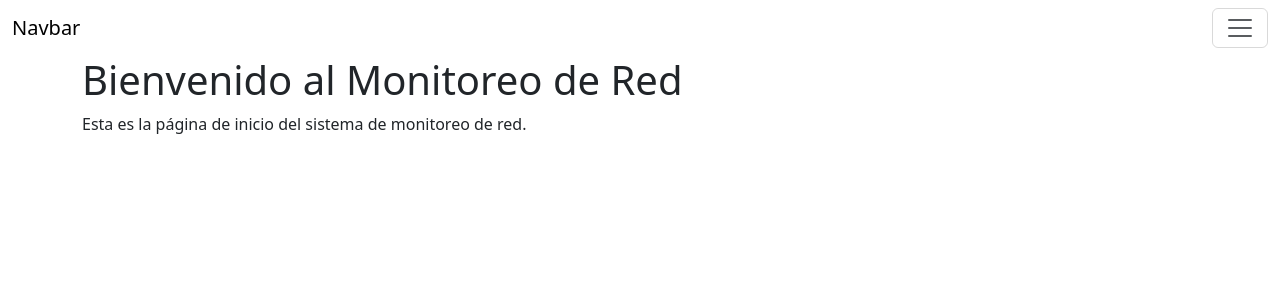
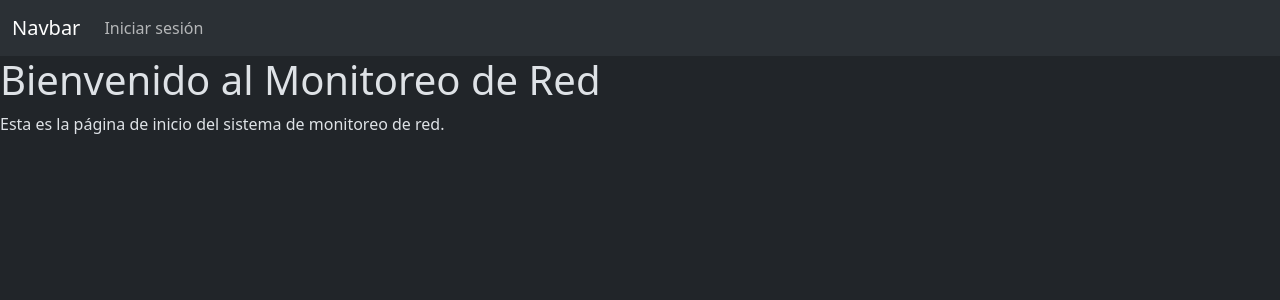
Before and after one commit to keving259/django-monitoreo-de-red, a Django app: template monitoreo_de_red/templates/home.html in a window 1280 px wide. Shown: the top 300 px of the page. Run offline with Django 5.2, Linux system fonts and the light colour scheme; the template is opened without the code that fills it, so the values that code supplies are empty; some libraries are stand-ins or nearby versions.

Commit message:
Refactor base.html to update Bootstrap version and improve navbar structure

```diff
--- a/monitoreo_de_red/templates/base.html
+++ b/monitoreo_de_red/templates/base.html
@@ -1,45 +1,43 @@
 {% load static %}
 <!DOCTYPE html>
-<html lang="es">
+<html lang="es" data-bs-theme='dark'>
   <head>
     <meta charset="UTF-8" />
     <meta name="viewport" content="width=device-width, initial-scale=1.0" />
     <title>Monitoreo de Red</title>
-    <link href="https://cdn.jsdelivr.net/npm/bootstrap@6.0.0-alpha.1/dist/css/bootstrap.min.css" rel="stylesheet" integrity="sha384-B/GM4XqrwHnWXNOWMbloTmrYXZg10cakYGmpfsR/bbzQ6JAJI4ihuyADKLnBgrCe" crossorigin="anonymous" />
-    <script type="module" src="https://cdn.jsdelivr.net/npm/bootstrap@6.0.0-alpha.1/dist/js/bootstrap.bundle.min.js" integrity="sha384-1a/pXj49ZQ1aHEmrJ+gMw1otqoVsYwlEnlD8mIfY2TV03r20Y0CN7uqx1tQogjPL" crossorigin="anonymous"></script>
+    <link href="https://cdn.jsdelivr.net/npm/bootstrap@5.3.8/dist/css/bootstrap.min.css" rel="stylesheet" integrity="sha384-sRIl4kxILFvY47J16cr9ZwB07vP4J8+LH7qKQnuqkuIAvNWLzeN8tE5YBujZqJLB" crossorigin="anonymous" />
   </head>
   <body>
-    <nav class="navbar sm:navbar-expand bg-1 fg-2">
+    <nav class="navbar navbar-expand-lg bg-body-tertiary">
       <div class="container-fluid">
         <a class="navbar-brand" href="#">Navbar</a>
-        <button class="btn-icon navbar-toggler" type="button" data-bs-toggle="drawer" data-bs-target="#navbarNav" aria-controls="navbarNav" aria-expanded="false" aria-label="Toggle navigation"><span class="navbar-toggler-icon" aria-hidden="true"></span></button>
-        <dialog class="drawer drawer-end" tabindex="-1" id="navbarNav" aria-labelledby="navbarNavLabel">
-          <div class="drawer-header">
-            <h5 class="drawer-title" id="navbarNavLabel">Menu</h5>
-            <button type="button" class="btn-close" data-bs-dismiss="drawer" aria-label="Close"></button>
-          </div>
-          <div class="drawer-body">
+        <button class="navbar-toggler" type="button" data-bs-toggle="collapse" data-bs-target="#navbarNav" aria-controls="navbarNav" aria-expanded="false" aria-label="Toggle navigation"><span class="navbar-toggler-icon"></span></button>
+        <div class="collapse navbar-collapse" id="navbarNav">
           <ul class="navbar-nav">
             {% if user.is_authenticated %}
               <li class="nav-item">
-                  <a class="nav-link" href="{% url 'logout' %}">Cerrar sesión</a>
+                <a class="nav-link active" aria-current="page" href="{% url 'hosts' %}">Hosts</a>
+              </li>
+              <li class="nav-item">
+                <a class="nav-link" href="{% url 'logout' %}">Cerrar Sesión</a>
+              </li>
+              <li class="nav-item">
+                <a class="nav-link disabled" aria-disabled="true">Disabled</a>
             </li>
             {% else %}
               <li class="nav-item">
                 <a class="nav-link" href="{% url 'login' %}">Iniciar sesión</a>
               </li>
             {% endif %}
-              <li class="nav-item">
-                <a class="nav-link active" aria-current="page" href="{% url 'hosts' %}">Hosts</a>
-              </li>
           </ul>
         </div>
-        </dialog>
       </div>
     </nav>
-    <main class="container">
+    <main class="container-fluid px-0">
       {% block content %}
+
       {% endblock %}
     </main>
+    <script src="https://cdn.jsdelivr.net/npm/bootstrap@5.3.8/dist/js/bootstrap.bundle.min.js" integrity="sha384-FKyoEForCGlyvwx9Hj09JcYn3nv7wiPVlz7YYwJrWVcXK/BmnVDxM+D2scQbITxI" crossorigin="anonymous"></script>
   </body>
 </html>
```
Lines whose indentation alone changed are shown as unchanged.
